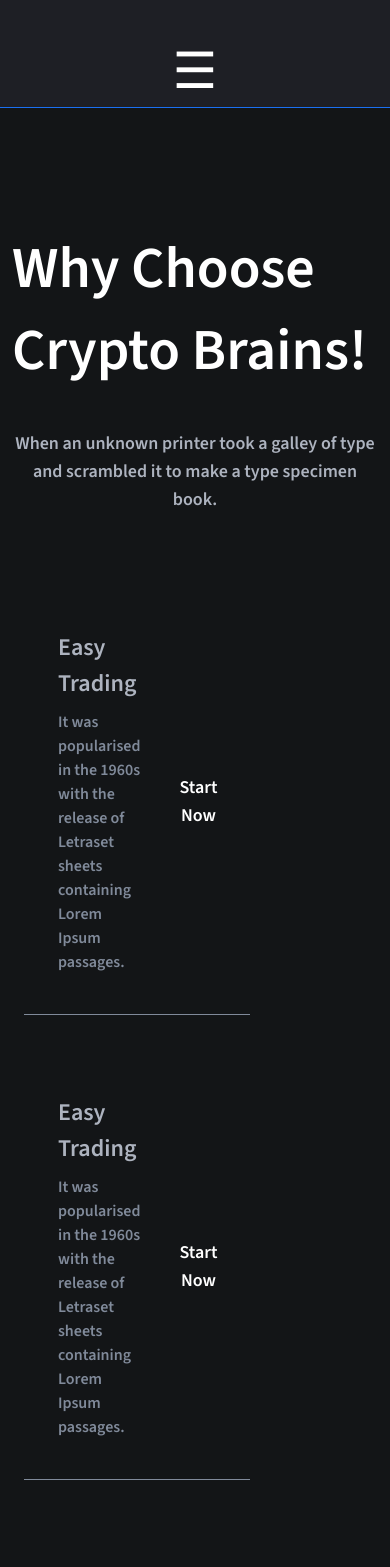
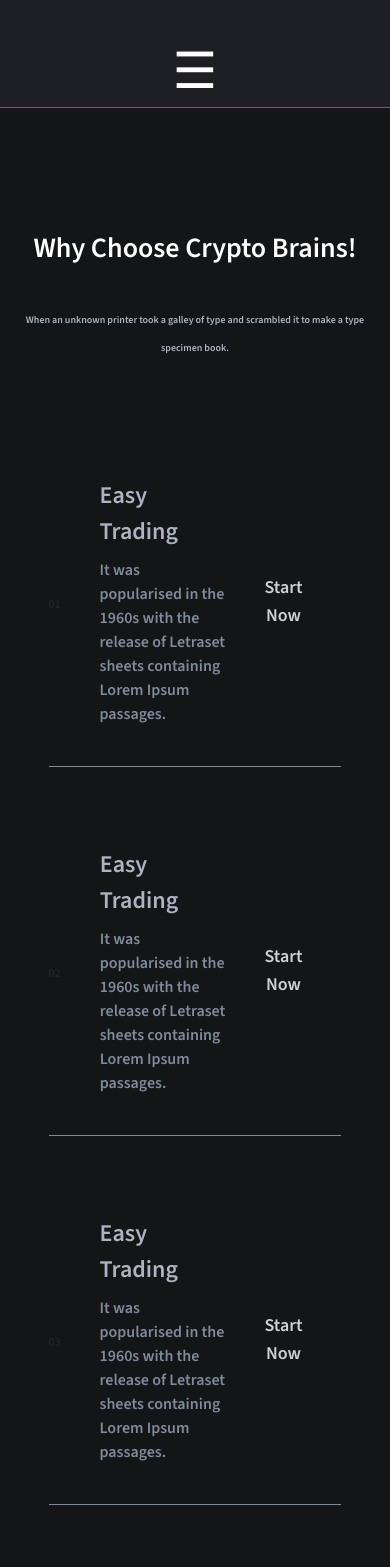
Before and after one commit to LiRiK000/Crypto-Brains, a React (Create React App) app in the folder client/: page / in a window 390 px wide. Shown: the top 1567 px of the page. Built offline with nearby package versions, Linux system fonts and the light colour scheme.

Commit message:
Was added adaptive on 2 component

```diff
--- a/client/src/components/LandingPageComp/NeverMiss/NM.module.css
+++ b/client/src/components/LandingPageComp/NeverMiss/NM.module.css
@@ -27,7 +27,7 @@
 
 .wrapper {
     max-height: max-content;
-    height: auto;
+    height: 60vh;
     width: 100%;
     background: var(--bg-main-bg-1, #131517);
 }
@@ -123,8 +123,8 @@
     width: auto;
 }
 
-@media screen and (max-width:549px) {
-    .imageSetction {
+@media screen and (max-width:767px) {
+    .imgCol {
         display: none;
     }
 }
--- a/client/src/components/LandingPageComp/NeverMiss/NM.tsx
+++ b/client/src/components/LandingPageComp/NeverMiss/NM.tsx
@@ -1,13 +1,14 @@
 import React from "react";
 import styles from "./NM.module.css";
 import { Container, Col, Row, Button } from "react-bootstrap";
+import 'bootstrap/dist/css/bootstrap.min.css';
 
 const NM = () => {
     return (
         <div className={styles.wrapper}>
             <Container fluid>
                 <Row>
-                    <Col col={6}>
+                    <Col xs={12} sm={12} md={8}  xl={7}>
                         <div className={styles.textSection}>
                             <h1 className={styles.title}>
                                 Never Miss Trading, Download Our Application
@@ -46,7 +47,7 @@
                             </div>
                         </div>
                     </Col>
-                    <Col col={6} className={styles.imgCol}>
+                    <Col col={4} className={styles.imgCol}>
                         <div className={styles.imageSetction}>
                             <div className={styles.img1}>
                                 <img src={require('./img/1.png')} alt="Phone" className={styles.img1} />
--- a/client/src/components/LandingPageComp/WhyChooseCryptoBrains/WCB.module.css
+++ b/client/src/components/LandingPageComp/WhyChooseCryptoBrains/WCB.module.css
@@ -48,7 +48,8 @@
 }
 
 .reasons {
-    margin-left: 5%;
+    margin-left: 10%;
+    margin-right: 10%;
 }
 
 .reason {
@@ -98,13 +99,20 @@
     font-style: normal;
     font-weight: 400;
     line-height: 28px;
+    opacity: 0.8;
+}
+.buttonText:hover{
+    color: #FFF;
+    opacity: 1;
 }
 
 .textBlock {
     display: flex;
     margin-bottom: 40px;
 }
-
+.icon{
+    opacity: 1;
+}
 
 .imgCol {
     display: flex;
@@ -118,13 +126,13 @@
     width: auto;
 }
 
-@media screen and (max-width:549px) {
+/* @media screen and (max-width:549px) {
     .img1 {
         display: none;
     }
-}
+} */
 
-/*
+
 @media screen and (max-width: 693px) {
     .titleText {
         font-size: 38px;
@@ -153,4 +161,4 @@
     .subText {
         font-size: 8px;
     }
-} */
+}
--- a/client/src/components/LandingPageComp/WhyChooseCryptoBrains/WCB.tsx
+++ b/client/src/components/LandingPageComp/WhyChooseCryptoBrains/WCB.tsx
@@ -1,10 +1,16 @@
-import React from "react";
+import React, { useRef } from "react";
 import styles from './WCB.module.css';
 import { Button, Row, Col, Container, } from "react-bootstrap";
+import 'bootstrap/dist/css/bootstrap.min.css';
 
 
 
 const WCB = () => {
+//     const width = window.innerWidth;
+//     if (width < 550){
+//         const ref=document.getElementById("colFirst");
+//     ref.setAttribute('col', '12');
+// }
     return (
         <div className={styles.wrapper}>
             <Container fluid>
@@ -19,9 +25,9 @@
                     </div>
                 </div>
                 <Row>
-                    <Col col={8}>
+                    <Col xs={12} sm={12} md={8}  xl={7}>
                         <div className={styles.reasons}>
-                        <div className={styles.reason}>
+                            <div className={styles.reason}>
                                 <div className={styles.icon}>
                                     <img src={require('./img/01.png')} alt="01" />
                                 </div>
@@ -95,7 +101,7 @@
                             </div>
                         </div>
                     </Col>
-                    <Col col={4} className={styles.imgCol}>
+                    <Col col={4} className={styles.imgCol} id='colFirst'>
                         <div className={styles.image}>
                             <img src={require('./img/R19 1.png')} alt="Money" className={styles.img1} />
                         </div>
```
